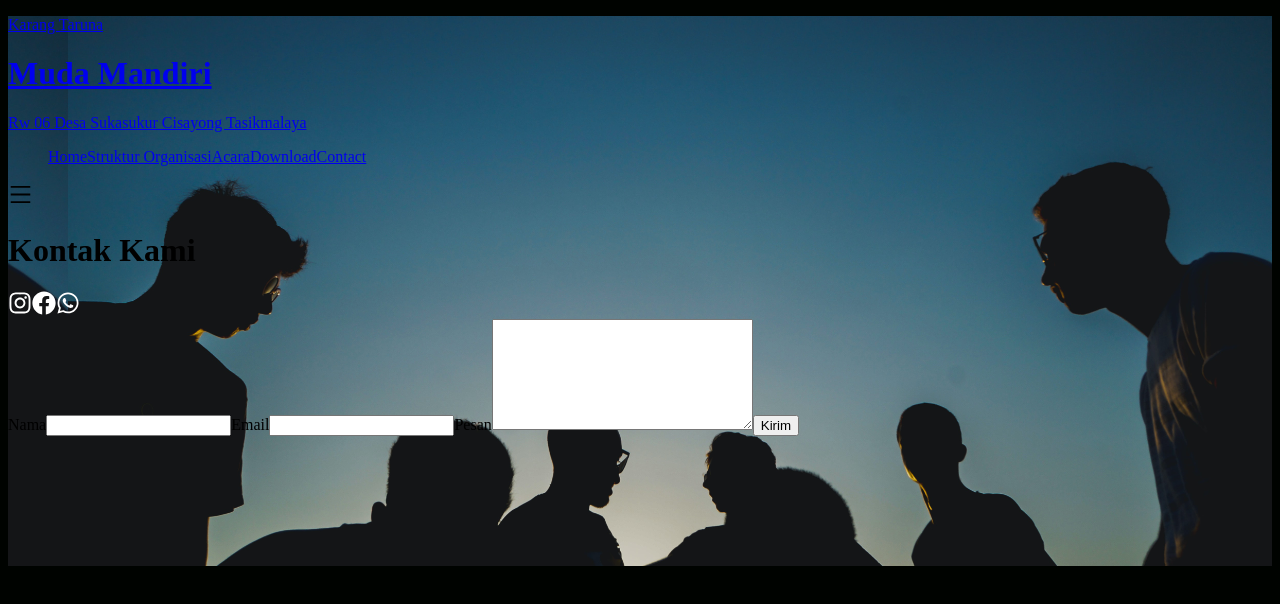
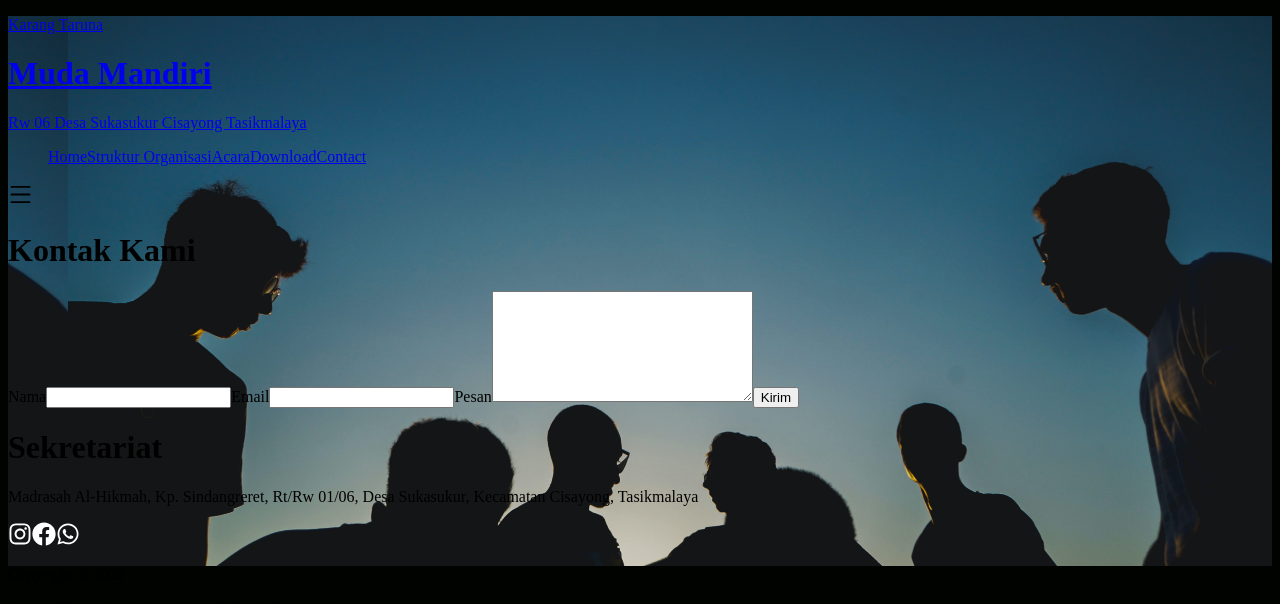
Before and after one commit to wandywahidin/muda-mandiri, a React (Create React App) app: page /contact in a window 1280 px wide. Shown: the top 604 px of the page. Built offline with nearby package versions, Linux system fonts and the light colour scheme.

Commit message:
add Footer

```diff
--- a/src/App.js
+++ b/src/App.js
@@ -11,6 +11,7 @@ import dataJson from "./utils";
 function App() {
   const Data = dataJson
   return (
+    <>
     <div className="App">
       <Navbar />
       <Routes>
@@ -21,6 +22,7 @@ function App() {
         <Route path="/contact" element={<Contact/>} />
       </Routes>
     </div>
+    </>
   );
 }
 
--- /dev/null
+++ b/src/component/Footer.jsx
@@ -0,0 +1,51 @@
+import React from "react";
+import { FaInstagram, FaFacebook, FaWhatsapp } from "react-icons/fa";
+
+const Footer = () => {
+  return (
+    <div className="w-full h-full mt-6 mb-2">
+      <div className="text-white text-center">
+        <h1 className="text-xl">Sekretariat</h1>
+        <p className="text-xs">
+          Madrasah Al-Hikmah, Kp. Sindangreret, Rt/Rw 01/06, Desa Sukasukur,
+          Kecamatan Cisayong, Tasikmalaya
+        </p>
+      </div>
+      <div className="flex justify-center">
+        <a
+          className="hover:text-white hover:scale-110"
+          href="https://www.instagram.com/muda_mandiri06/"
+          rel="noopener noreferrer"
+          target="_blank"
+        >
+          <FaInstagram className="mx-2 mt-3 " fill="white" size={24} />
+        </a>
+        <a
+          className="hover:text-white hover:scale-110"
+          href="https://www.instagram.com/muda_mandiri06/"
+          rel="noopener noreferrer"
+          target="_blank"
+        >
+          <FaFacebook className="mx-2 mt-3 " fill="white" size={24} />
+        </a>
+        <a
+          className="hover:text-white hover:scale-110"
+          href="https://www.instagram.com/muda_mandiri06/"
+          rel="noopener noreferrer"
+          target="_blank"
+        >
+          <FaWhatsapp className="mx-2 mt-3 " fill="white" size={24} />
+        </a>
+      </div>
+      <div className="text-center text-gray-400 mx-auto mt-4">
+        <p className="text-xs">
+          Copyright &copy; 2022{" "}
+        </p>
+        <p className="text-xs">Karang Taruna Muda Mandiri. All Right Reserved </p>
+        <p className="text-xs">Design By Wandy</p>
+      </div>
+    </div>
+  );
+};
+
+export default Footer;
--- a/src/component/Row.jsx
+++ b/src/component/Row.jsx
@@ -14,7 +14,7 @@ const Row = ({data}) => {
   return (
     <div>
       <h2 className="text-white font-bold md:text-xl p-4"> Galery Kegiatan</h2>
-      <div className="relative flex items-center group scrollbar-hide">
+      <div className="flex items-center group scrollbar-hide">
         <MdChevronRight
           onClick={slideRight}
           size={20}
--- a/src/pages/Acara.jsx
+++ b/src/pages/Acara.jsx
@@ -1,10 +1,11 @@
 import React from "react";
 import { Lazy } from "react-lazy";
+import Footer from "../component/Footer";
 
 const Acara = ({ data }) => {
   return (
     <>
-      <div className="w-full h-[550px]">
+      <div className="w-full h-full">
         <div className="w-full h-full">
           <div className="w-full h-[550px] absolute bg-gradient-to-r from-black "></div>
         </div>
@@ -61,6 +62,7 @@ const Acara = ({ data }) => {
                 </div>
               );
             })}
+            <Footer />
           </div>
         </div>
       </div>
--- a/src/pages/Contact.jsx
+++ b/src/pages/Contact.jsx
@@ -1,5 +1,6 @@
 import React from "react";
-import { FaInstagram, FaFacebook, FaWhatsapp } from "react-icons/fa";
+import Footer from "../component/Footer";
+
 
 const Contact = () => {
   return (
@@ -10,43 +11,20 @@ const Contact = () => {
             <h1 className="text-white font-bold text-3xl pt-28  text-center">
               Kontak Kami
             </h1>
-            <div className="flex justify-center">
-              <a className="hover:text-white hover:scale-110"
-                href="https://www.instagram.com/muda_mandiri06/"
-                rel="noopener noreferrer"
-                target="_blank"
-              >
-                <FaInstagram className="mx-2 mt-3 " fill="white" size={24} />
-              </a>
-              <a className="hover:text-white hover:scale-110"
-                href="https://www.instagram.com/muda_mandiri06/"
-                rel="noopener noreferrer"
-                target="_blank"
-              >
-                <FaFacebook className="mx-2 mt-3 " fill="white" size={24} />
-              </a>
-              <a className="hover:text-white hover:scale-110"
-                href="https://www.instagram.com/muda_mandiri06/"
-                rel="noopener noreferrer"
-                target="_blank"
-              >
-                <FaWhatsapp className="mx-2 mt-3 " fill="white" size={24} />
-              </a>
-            </div>
             <form className="text-white flex flex-col p-5 md:w-[50%] mx-auto">
               <label className="pb-1" htmlFor="name">
                 Nama
               </label>
-              <input className="mb-2 py-1 px-2" type="text" id="name" />
+              <input className="mb-2 py-1 px-2 rounded" type="text" id="name" />
               <label className="pb-1" htmlFor="email">
                 Email
               </label>
-              <input className="mb-2 py-1 px-2" type="email" id="email" />
+              <input className="mb-2 py-1 px-2 rounded" type="email" id="email" />
               <label className="pb-1" htmlFor="pesan">
                 Pesan
               </label>
               <textarea
-                className="mb-2 py-1 px-2"
+                className="mb-2 py-1 px-2 rounded"
                 id="pesan"
                 cols="30"
                 rows="7"
@@ -54,6 +32,7 @@ const Contact = () => {
               <button className="border font-semibold text-white bg-blue-700 rounded shadow-lg shadow-blue-700/50 border-gray-300 px-5 py-2 hover:bg-blue-500 w-[50%] mx-auto mt-2 ">
                 Kirim
               </button>
+              <Footer/>
             </form>
           </div>
         </div>
--- a/src/pages/Home.jsx
+++ b/src/pages/Home.jsx
@@ -1,4 +1,5 @@
 import React from 'react'
+import Footer from '../component/Footer'
 import Main from '../component/Main'
 import Row from '../component/Row'
 
@@ -7,6 +8,7 @@ const Home = ({data}) => {
     <div>
         <Main/>
         <Row data={data}/>
+        <Footer/>
     </div>
   )
 }
--- a/src/pages/Struktur.jsx
+++ b/src/pages/Struktur.jsx
@@ -1,17 +1,18 @@
 import React from "react";
-import bg from '../assets/bg.jpg'
 import struktur from "../assets/struktur.png";
+import Footer from "../component/Footer";
 
 const Struktur = () => {
   return (
     <>
     <div className="w-full h-full">
         <div className='w-full h-[550px] absolute bg-gradient-to-r from-black '></div>
-        <img className='w-full h-full object-cover' src={bg} alt="background" />
     </div>
-    <div className="w-full h-screen absolute top-28">
+    <div className="w-full absolute top-28 ">
         <img className="w-full object-cover p-4" src={struktur} alt="struktur organisasi" />
+        <Footer/>
     </div>
+
     </>
   );
 };
```
